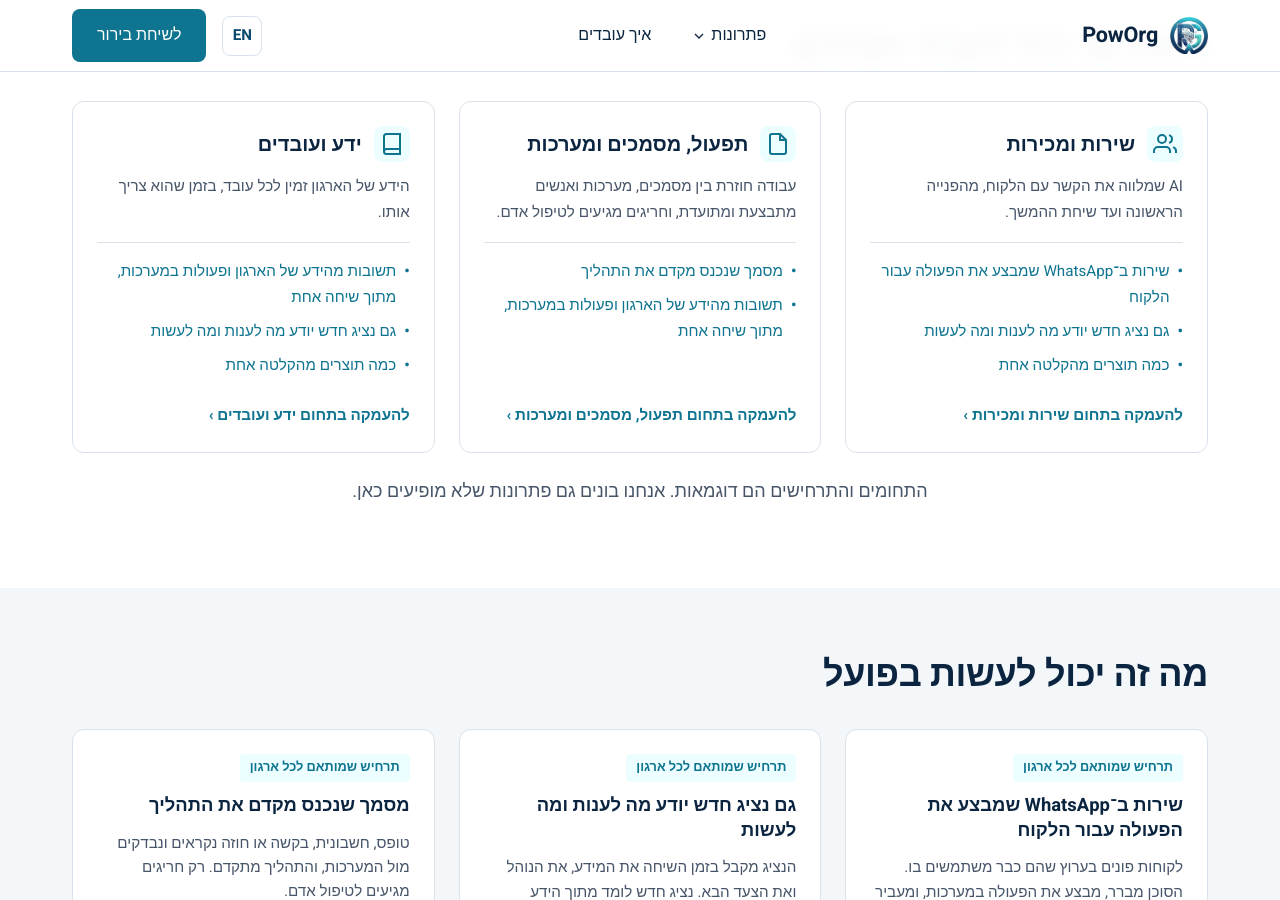
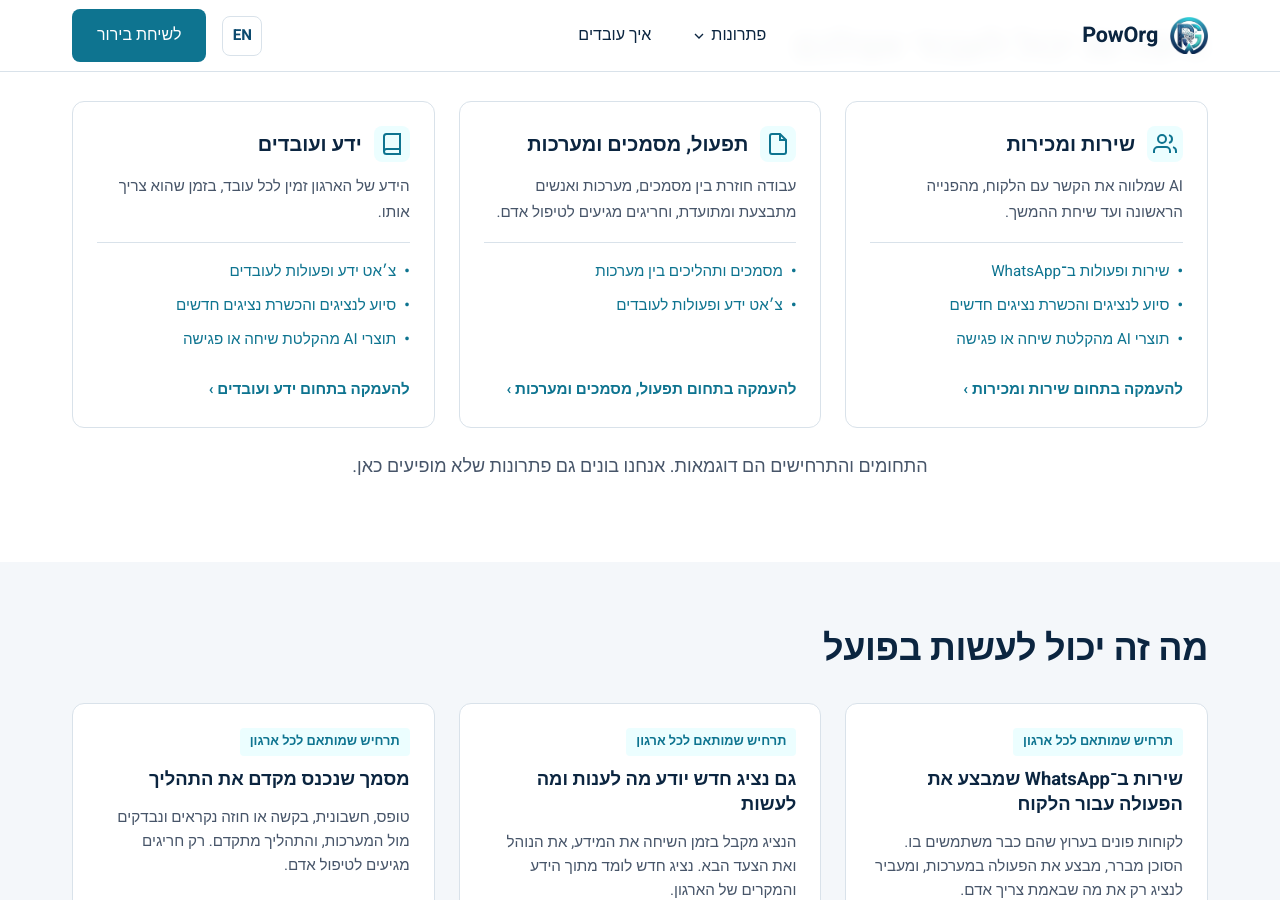
Before and after one commit to gadysh/gadysh.github.io, a Jekyll site: the page built from index.html, in a window 1280 px wide and 900 px high, scrolled down 1069 px. Built offline with Jekyll 4.4.1, drawn with Linux system fonts in a browser that asks for light colours; some of the changed text lies outside the part shown.

Commit message:
WP3: add short titles to scenarios data and use them in menu, footer, and domain cards

```diff
--- a/_data/scenarios.yml
+++ b/_data/scenarios.yml
@@ -11,9 +11,11 @@
     approved: false
   he:
     title: "שירות ב־WhatsApp שמבצע את הפעולה עבור הלקוח"
+    short: "שירות ופעולות ב־WhatsApp"
     outcome: "לקוחות פונים בערוץ שהם כבר משתמשים בו. הסוכן מברר, מבצע את הפעולה במערכות, ומעביר לנציג רק את מה שבאמת צריך אדם."
   en:
     title: "WhatsApp service that carries out the action for the customer"
+    short: "TODO-COPY"
     outcome: "TODO-COPY"
 
 - slug: "agent-assist-onboarding"
@@ -27,9 +29,11 @@
     approved: false
   he:
     title: "גם נציג חדש יודע מה לענות ומה לעשות"
+    short: "סיוע לנציגים והכשרת נציגים חדשים"
     outcome: "הנציג מקבל בזמן השיחה את המידע, את הנוהל ואת הצעד הבא. נציג חדש לומד מתוך הידע והמקרים של הארגון."
   en:
     title: "Even a new agent knows what to answer and what to do"
+    short: "TODO-COPY"
     outcome: "TODO-COPY"
 
 - slug: "documents-across-systems"
@@ -42,9 +46,11 @@
     approved: false
   he:
     title: "מסמך שנכנס מקדם את התהליך"
+    short: "מסמכים ותהליכים בין מערכות"
     outcome: "טופס, חשבונית, בקשה או חוזה נקראים ונבדקים מול המערכות, והתהליך מתקדם. רק חריגים מגיעים לטיפול אדם."
   en:
     title: "An incoming document moves the process forward"
+    short: "TODO-COPY"
     outcome: "TODO-COPY"
 
 - slug: "knowledge-chat-actions"
@@ -58,9 +64,11 @@
     approved: false
   he:
     title: "תשובות מהידע של הארגון ופעולות במערכות, מתוך שיחה אחת"
+    short: "צ׳אט ידע ופעולות לעובדים"
     outcome: "עובדים שואלים בשפה חופשית ומקבלים תשובה מתוך הידע של הארגון, עם מקור. הם יכולים גם לבצע פעולות מוגדרות במערכות בלי לחפש מסכים."
   en:
     title: "Answers from your organization's knowledge and actions in your systems, in one conversation"
+    short: "TODO-COPY"
     outcome: "TODO-COPY"
 
 - slug: "recording-to-outputs"
@@ -74,7 +82,9 @@
     approved: false
   he:
     title: "כמה תוצרים מהקלטה אחת"
+    short: "תוצרי AI מהקלטת שיחה או פגישה"
     outcome: "מהקלטה של שיחת טלפון, פגישה או שיחת מכירה מתקבלים כמה תוצרים: סיכום ללקוח, תיעוד ב־CRM, המלצה להמשך, וניתוח איכות ולמידה."
   en:
     title: "Several outputs from one recording"
+    short: "TODO-COPY"
     outcome: "TODO-COPY"
--- a/_includes/domain-card.html
+++ b/_includes/domain-card.html
@@ -11,7 +11,8 @@
     {% for s_slug in include.domain.scenarios %}
       {% for scenario in site.data.scenarios %}
         {% if scenario.slug == s_slug and scenario.published == true %}
-          <li><a href="{{ '/scenarios/' | append: scenario.slug | append: '/' | relative_url }}">{{ scenario[page_lang].title }}</a></li>
+          {% assign s_short = scenario[page_lang].short %}
+          <li><a href="{{ '/scenarios/' | append: scenario.slug | append: '/' | relative_url }}">{% if s_short == nil or s_short == "" or s_short contains "TODO-COPY" %}{{ scenario[page_lang].title }}{% else %}{{ s_short }}{% endif %}</a></li>
         {% endif %}
       {% endfor %}
     {% endfor %}
--- a/_includes/footer.html
+++ b/_includes/footer.html
@@ -18,7 +18,8 @@
         <ul class="footer-links">
           {% for scenario in site.data.scenarios %}
             {% if scenario.published == true %}
-              <li><a href="{{ '/scenarios/' | append: scenario.slug | append: '/' | relative_url }}">{{ scenario[page_lang].title }}</a></li>
+              {% assign s_short = scenario[page_lang].short %}
+              <li><a href="{{ '/scenarios/' | append: scenario.slug | append: '/' | relative_url }}">{% if s_short == nil or s_short == "" or s_short contains "TODO-COPY" %}{{ scenario[page_lang].title }}{% else %}{{ s_short }}{% endif %}</a></li>
             {% endif %}
           {% endfor %}
         </ul>
--- a/_includes/header.html
+++ b/_includes/header.html
@@ -26,8 +26,9 @@
                     {% for s_slug in domain.scenarios %}
                       {% for scenario in site.data.scenarios %}
                         {% if scenario.slug == s_slug and scenario.published == true %}
+                          {% assign s_short = scenario[page_lang].short %}
                           <li>
-                            <a href="{{ '/scenarios/' | append: scenario.slug | append: '/' | relative_url }}">{{ scenario[page_lang].title }}</a>
+                            <a href="{{ '/scenarios/' | append: scenario.slug | append: '/' | relative_url }}">{% if s_short == nil or s_short == "" or s_short contains "TODO-COPY" %}{{ scenario[page_lang].title }}{% else %}{{ s_short }}{% endif %}</a>
                           </li>
                         {% endif %}
                       {% endfor %}
@@ -86,7 +87,8 @@
             {% for s_slug in domain.scenarios %}
               {% for scenario in site.data.scenarios %}
                 {% if scenario.slug == s_slug and scenario.published == true %}
-                  <li><a href="{{ '/scenarios/' | append: scenario.slug | append: '/' | relative_url }}">{{ scenario[page_lang].title }}</a></li>
+                  {% assign s_short = scenario[page_lang].short %}
+                  <li><a href="{{ '/scenarios/' | append: scenario.slug | append: '/' | relative_url }}">{% if s_short == nil or s_short == "" or s_short contains "TODO-COPY" %}{{ scenario[page_lang].title }}{% else %}{{ s_short }}{% endif %}</a></li>
                 {% endif %}
               {% endfor %}
             {% endfor %}
```
